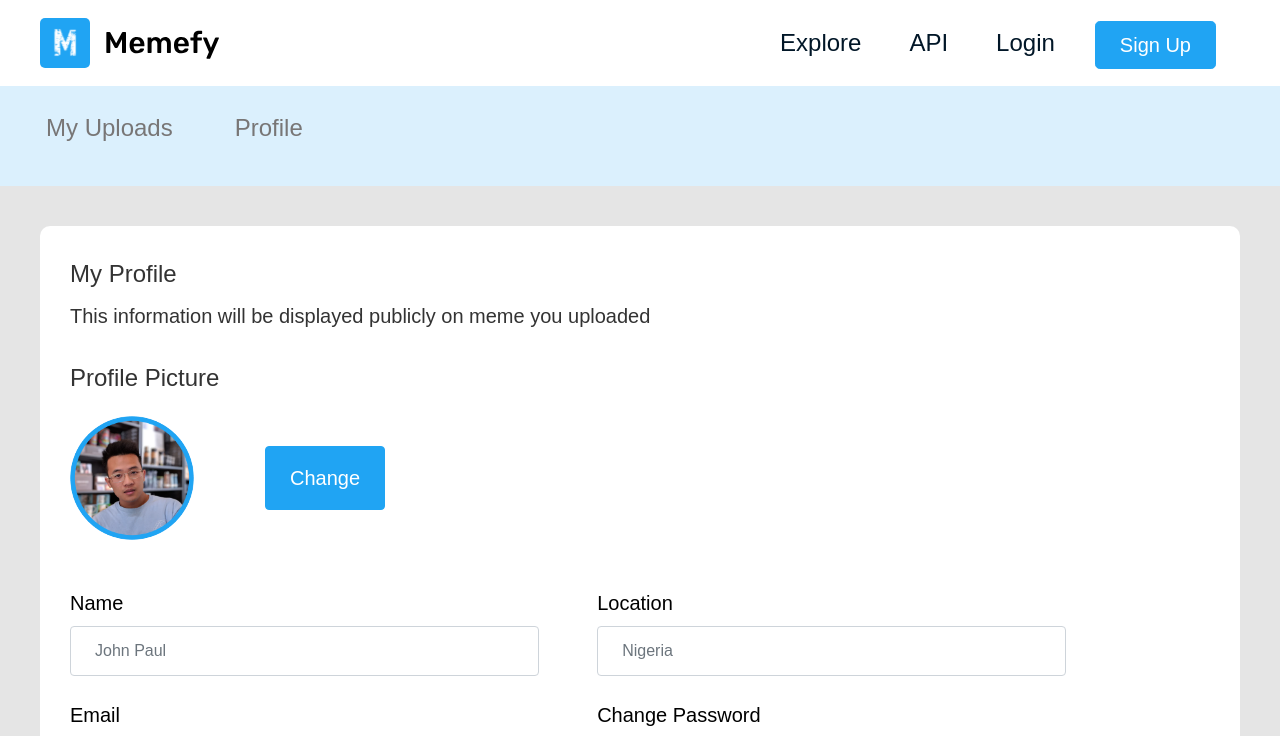
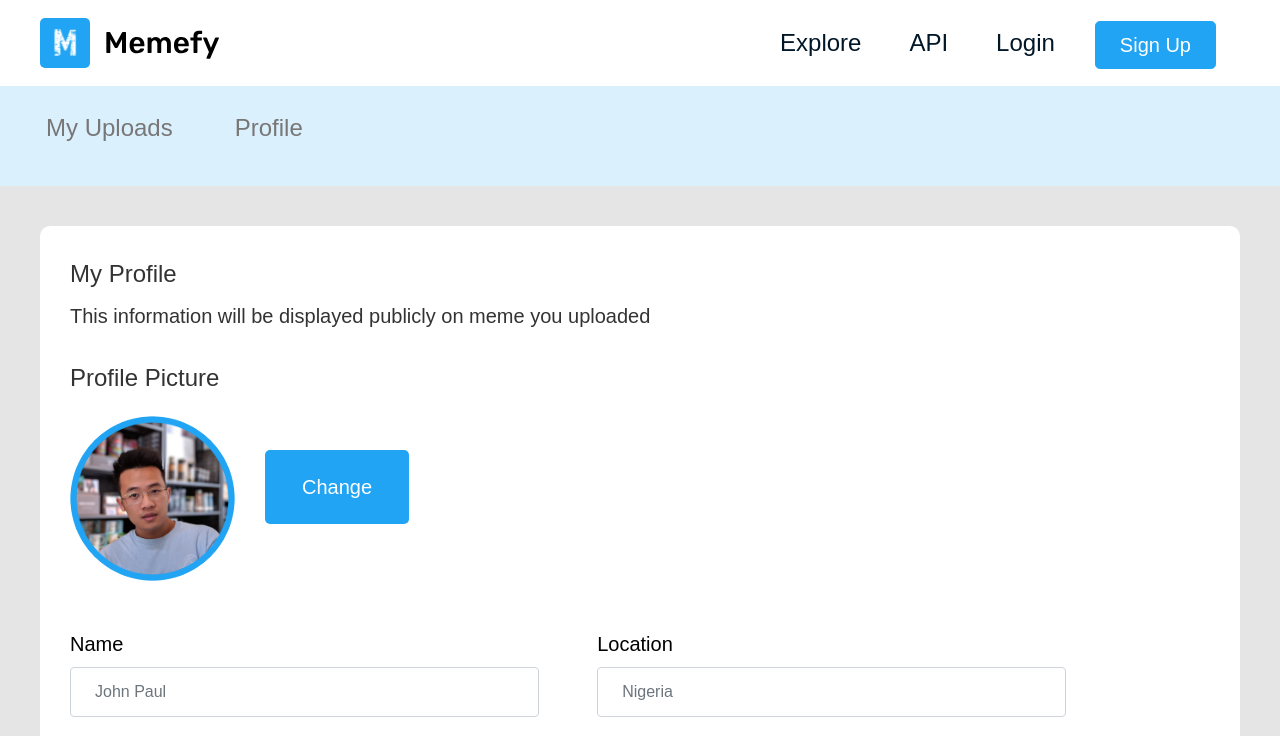
Before and after one commit to hamzzy/memefy-frontend, a React (Create React App) app: page /dashboard in a window 1280 px wide. Shown: the top 736 px of the page. Built offline with nearby package versions, Linux system fonts and the light colour scheme.

Commit message:
add ProfilePicturePreview component

```diff
--- a/src/App.css
+++ b/src/App.css
@@ -279,6 +279,20 @@ check-font {
   border-bottom: 3px solid #20A4F3;
 }
 
+.file-input {
+  display: none;
+}
+
+.change-btn {
+  color: #FFFFFF;
+  border-radius: 5px;
+  padding: 22px 37px;
+}
+
+.div-border {
+  border-radius: 50%;
+}
+
 .contain {
   background-color: #FFFFFF;
   padding: 30px;
--- /dev/null
+++ b/src/components/ProfilePicturePreview.js
@@ -0,0 +1,56 @@
+import React, { Component } from 'react';
+import {Row, Col, Image} from "react-bootstrap";
+import ProfileImage from "../assets/images/profile-img.png";
+
+class ProfilePictureChange extends Component {
+
+    constructor(props) {
+        super(props)
+        this.state = {
+            file: null
+        }
+        this.uploadSingleFile = this.uploadSingleFile.bind(this)
+        this.upload = this.upload.bind(this)
+    }
+
+    uploadSingleFile(e) {
+        this.setState({
+            file: URL.createObjectURL(e.target.files[0])
+        })
+    }
+
+    upload(e) {
+        e.preventDefault()
+        console.log(this.state.file)
+    }
+
+    render() {
+        let imgPreview;
+        if (this.state.file) {
+            imgPreview = <Image src={this.state.file} alt='My profile picture' className="" roundedCircle fluid/>;
+        } else {
+            imgPreview = <Image src={ProfileImage} alt='My profile picture' className="" roundedCircle fluid/>;
+        }
+        return (
+            <div>
+                <Row className="mb-5 mt-4">
+                    <Col xs={5} sm={2} md={2} lg={2} xl={2} className="div-border">
+                            {imgPreview}
+                    </Col>
+                    <Col className="align-self-center">
+                        <div className="form-group">
+                            <label className="fs-20 btn-bg change-btn">
+                                 Change<input type="file"  className=" p-3 px-4 fs-20 btn-bg file-input" onChange={this.uploadSingleFile}/>
+                            </label>
+                        </div>
+                        {/* <Button  type="button" className=" p-3 px-4 fs-20 btn-bg" onClick={this.upload}>
+                            Change
+                        </Button> */}
+                    </Col>
+                </Row>
+            </div >
+        )
+    }
+}
+
+export default ProfilePictureChange;
--- a/src/pages/Dashboard/dashboard.js
+++ b/src/pages/Dashboard/dashboard.js
@@ -1,8 +1,8 @@
 import React, {Component} from 'react';
 import Header from "../../components/Header";
-import {Tabs,Tab, Form, Button, Col, Row, Image} from "react-bootstrap";
-import ProfileImage from "../../assets/images/profile-img.png";
+import {Tabs,Tab, Form, Button, Col, Row} from "react-bootstrap";
 import UploadNewMeme from '../../components/UploadNewMemeModal';
+import ProfilePicturePreview from '../../components/ProfilePicturePreview';
 
 
 class Dashboard extends Component {
@@ -39,16 +39,7 @@ class Dashboard extends Component {
                                 <p className="color-5 fs-24 txt-prop">Profile Picture</p>
                             </Form.Text>
 
-                            <Row className="mb-5 mt-4">
-                                <Col xs={5} sm={2} md={2} lg={2} xl={2} className="" fluid>
-                                    <Image src={ProfileImage} className="w-75" roundedCircle fluid  />
-                                </Col>
-                                <Col className="align-self-center">
-                                    <Button  type="submit" className=" p-3 px-4 fs-20 btn-bg">
-                                        Change
-                                    </Button>
-                                </Col>
-                            </Row>
+                            <ProfilePicturePreview/>
 
                             <Form.Row>
                                 <Form.Group as={Col} md="5" controlId="formGridName" className="mr-5 mb-4">
```
